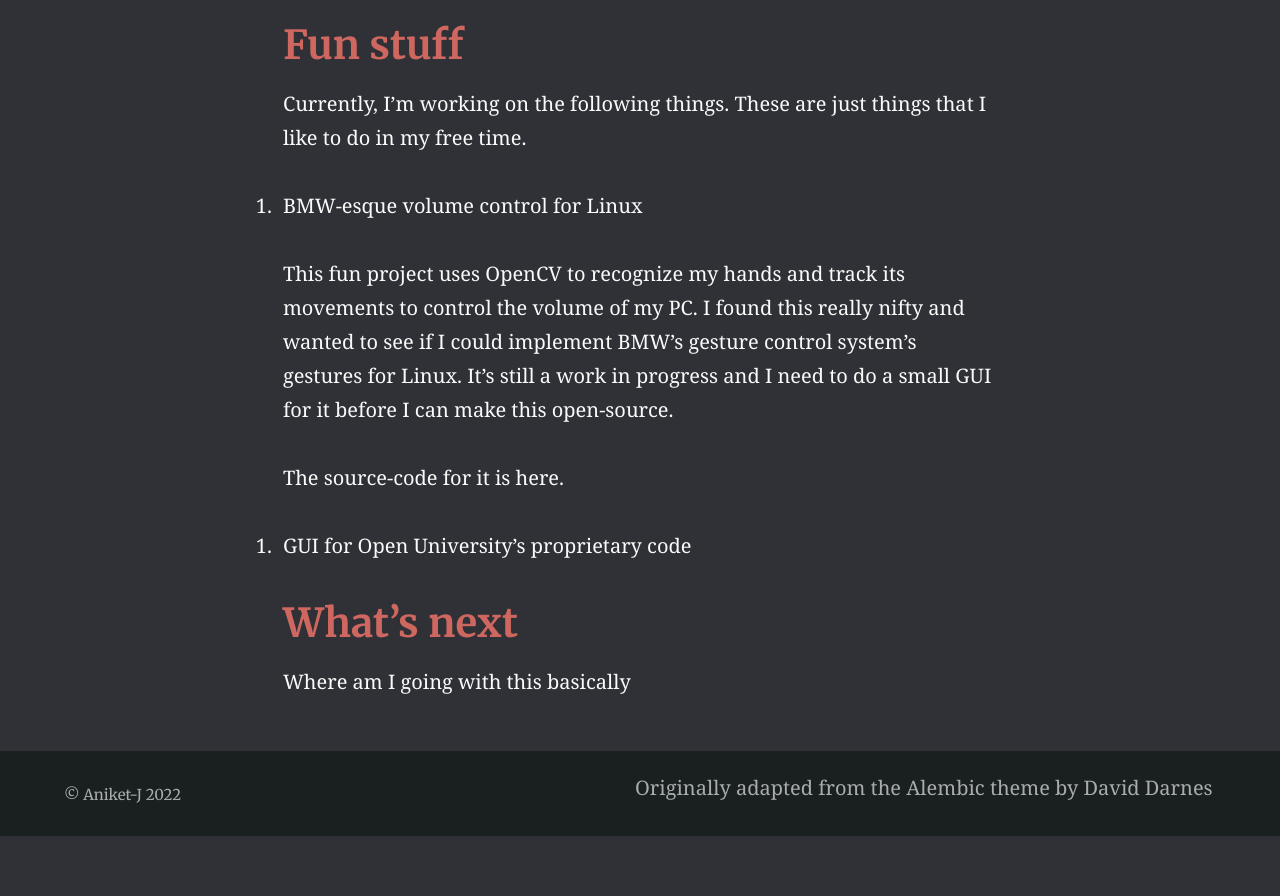
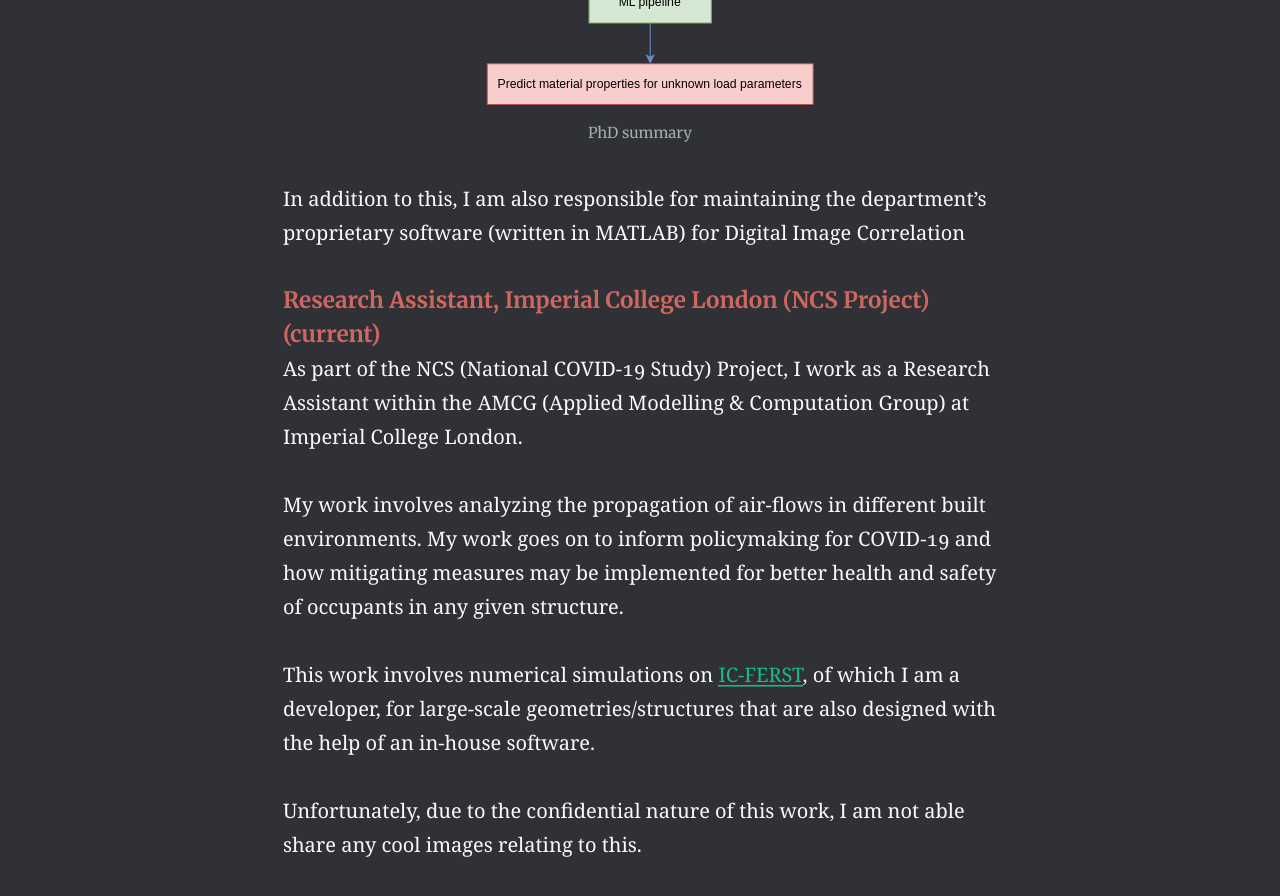
Before and after one commit to Aniket-J/Aniket-J.github.io, a Jekyll site: the page built from professional.md, in a window 1280 px wide and 900 px high, scrolled down 2795 px. Shown: the top 896 px of the window. Built offline with Jekyll 4.4.1, drawn with Linux system fonts in a browser that asks for light colours; before the commit the page ends 3631 px from its top, so only the background shows below that; some of the changed text lies outside the part shown.

Commit message:
Full website done

```diff
--- a/_config.yml
+++ b/_config.yml
@@ -74,7 +74,7 @@ defaults:
     scope:
       path: ""
     values:
-      image: "/assets/default-share.jpg" # Default image for sharing
+      image: "/assets/images/default-share.jpg" # Default image for sharing
   -
     scope:
       path: ""
--- a/professional.md
+++ b/professional.md
@@ -6,46 +6,70 @@ aside: false
 
 # Research & work experience
 
-1. PhD Researcher, The Open University **(current)**
-
-My PhD deals with high-temperature performance materials and how they perform over a long period of time (40 years+) due to creep.
-
+##### PhD Researcher, The Open University **(current)** #####
+My PhD deals with high-temperature performance of materials and how they perform over a long period of time (40 years+) due to creep.
 Broadly, this can be divided into 3 phases:
 * Experimentation
 * Simulation
 * Machine learning
 
-The experiments involved are a departure from the conventionally used sub-size specimens in the industry. My research adopts miniaturized novel specimen geometries for these tests. Volumetrically, my specimens save xyz%
+The experiments involved are a departure from the conventionally used sub-size specimens in the industry. My research adopts miniaturized novel specimen geometries for these tests. Volumetrically, one of my test's samples is around 80 times smaller than its conventional counterparts. Picture below to illustrate the size of the specimen compared to my index finger!
+
+{% include figure.html image="/assets/images/Professional_phd_spt.jpg" caption="PhD summary" width="800" height="1000" %}
+
+My research would make it easier to inspect powerplants and jet-engines with minimal amount of material, thereby not impacting the structural integrity either. This would help in the development of new alloys and test irradiated structures with even more safety.
+
+I've gone one step further in my research and I'm investigating the feasibility of combining 3 tests from a single specimen. Volumetrically this would result in an 85x smaller specimen overall. Combing 3 tests (creep, tensile, fatigue) is also groundbreaking for these industries. My research overview is outlined below.
 
 {% include figure.html image="/assets/images/Website_professional_thesis.svg" caption="PhD summary" width="800" height="1000" %}
 
-2. Research Assistant, Imperial College London (NCS Project) **(current)**
+In addition to this, I am also responsible for maintaining the department's proprietary software (written in MATLAB) for Digital Image Correlation
+##### Research Assistant, Imperial College London (NCS Project) **(current)** #####
 
 As part of the NCS (National COVID-19 Study) Project, I work as a Research Assistant within the AMCG (Applied Modelling & Computation Group) at Imperial College London.
 
-3. SA
+My work involves analyzing the propagation of air-flows in different built environments. My work goes on to inform policymaking for COVID-19 and how mitigating measures may be implemented for better health and safety of occupants in any given structure.
+
+This work involves numerical simulations on [IC-FERST](https://multifluids.github.io/), of which I am a developer, for large-scale geometries/structures that are also designed with the help of an in-house software.
+
+Unfortunately, due to the confidential nature of this work, I am not able share any cool images relating to this.
+
+##### Visiting Researcher, Imperial College London **(current)** #####
+
+This role pertains largely to research in severe accidents in nuclear reactors, and is an ongoing effort to establish international cooperation between AMCG and other academic partners.
+
+In this role, I supervise MSc projects with our partners and enhance IC-FERST's capabilities (in-house numerical simulation software) for better simulating severe accidents. The projects aim to combine CFD with machine learning to augment the analyses.
+
+The severe accidents pertain to a cataclysmic event in the lower-head of a reactor pressure vessel, where all the fuel material collects post-accident. More specifically, this work involves simulating the cooling of this fuel debris (it emits a lot of residual heat) and analyze its safety. Below is a snapshot of the fluid dynamics in this reactor after 8 seconds of simulation.
+
+{% include figure.html image="/assets/images/tstep8_temp_velvec_nomesh.png" caption="Velocity vectors superimposed on the temperature field background. Simulation of lower-head of a reactor pressure vessel." width="800" height="1000" %}
+
+
+##### Project Intern, DRDO, India **(Dec 2017 - May 2018)** #####
+
+This role involved performing a lot of finite element analysis (FEA), especially in the domain of shock physics and shock loading. Coming into this role, I had virtually zero knowledge about these domains.
+
+However, I was soon simulating shock physics and structural interactions for the design of shock-resistant structures in my role.
+
+I was also leading a study that analysed the effect of variation of geometry in cylindrical charges. This was in addition to other numerous activities, such as analyzing foam attenuation and soil attenuation, that I contributed to.
+
+My role was brief but extremely intensive and I successfully delivered on numerous projects. References available upon request!
 # Education
 
-1. PhD: The Open University (2019 - current)
+##### PhD: The Open University (2019 - current) #####
+
 * Research area: Materials Science and Machine Learning
 * Thesis: Reinforcement of Miniaturized Specimen Test Techniques for Residual Creep Life Determination With Machine Learning
-2. MSc: Imperial College London, Advanced Nuclear Engineering (Distinction)
+
+##### MSc: Imperial College London, Advanced Nuclear Engineering (Distinction) #####
 * Thesis: Numerical Modelling of In-Vessel Melt Retention: The LIVE Experiments
-3. BTech: VIT University, Mechanical Engineering (9.1/10)
+
+##### BTech: VIT University, Mechanical Engineering (9.1/10) #####
 * Thesis: Analysis of shockwave propagation in air
+# What I bring to the table
 
-# Fun stuff
+I have a broad skillset that I have enhanced over the years. My current focus is machine learning and its applicability in the real world. I'm especially interested in roles that aim to combine MLOps with rigorous scientific avenues. Even better if it involves a bit of Material Science!
 
-Currently, I'm working on the following things. These are just things that I like to do in my free time.
+My diverse set of experiences would make me a valuable addition to any team, and I would prove to be an asset with my quick learning abilities.
 
-1. BMW-esque volume control for Linux
-
-This fun project uses OpenCV to recognize my hands and track its movements to control the volume of my PC. I found this really nifty and wanted to see if I could implement BMW's gesture control system's gestures for Linux. It's still a work in progress and I need to do a small GUI for it before I can make this open-source.
-
-The source-code for it is here.
-
-2. GUI for Open University's proprietary code
-
-# What's next
-
-Where am I going with this basically
+Please feel free to reach out if you have any queries! My details are in the [Contact](../contact/) tab.
```
Also changed, not shown: thanks.md (deleted, +0 -7 lines), assets/default-share.jpg (deleted), assets/images/Professional_phd_spt.jpg (added), assets/images/tstep8_temp_velvec_nomesh.png (added), 1 other file.
